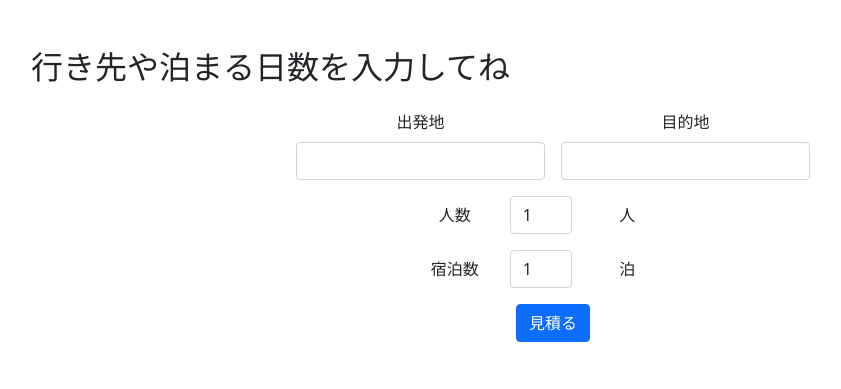
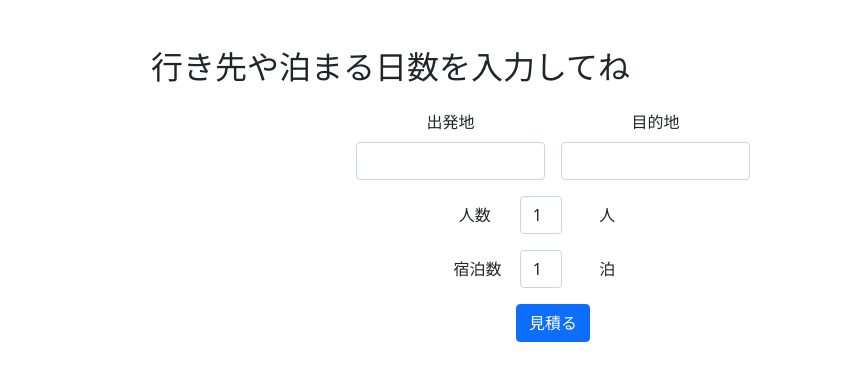
Before and after one commit to yoshi47/cs50FinalProject, a Flask app: page / in a window 1280 px wide. Shown: the top 389 px of the page, without its empty margins (87-928 px from the left). Run offline with Flask 2, Linux system fonts and the light colour scheme.

Commit message:
update:formの見た目

```diff
--- a/app.py
+++ b/app.py
@@ -5,7 +5,7 @@ from navitime import getPoint, route
 
 app = Flask(__name__)
 
-# 車以外の移動、検索結果の保存、
+# 車以外の移動、検索結果の保存、ホテルの値段（最安値などの選択肢）、予算の詳細、FlaskFormを使う、csrfトークン、selectのリストを別ファイルに
 
 @app.route('/', methods=["GET", "POST"])
 def home():  # put application's code here
--- a/static/styles.css
+++ b/static/styles.css
@@ -1,22 +1,33 @@
-main .form-control
+/*main .form-control*/
+/*{*/
+/*    !* Center form controls *!*/
+/*    display: inline-block;*/
+
+/*    !* Override Bootstrap's 100% width for form controls *!*/
+/*    width: auto;*/
+/*}*/
+
+/*main .h2*/
+/*{*/
+/*    text-align: center;*/
+/*}*/
+
+/*main*/
+/*{*/
+/*    !* Scroll horizontally as needed *!*/
+/*    overflow-x: auto;*/
+
+/*    !* Center contents *!*/
+/*    text-align: center;*/
+/*}*/
+
+label
 {
-    /* Center form controls */
-    display: inline-block;
-
-    /* Override Bootstrap's 100% width for form controls */
-    width: auto;
+    white-space: nowrap;
 }
 
-main .h2
-{
-    text-align: center;
+.container-fluid {
+margin-right: auto;
+margin-left: auto;
+max-width: 900px;
 }
-
-main
-{
-    /* Scroll horizontally as needed */
-    overflow-x: auto;
-
-    /* Center contents */
-    text-align: center;
-}
--- a/templates/base.html
+++ b/templates/base.html
@@ -1,5 +1,5 @@
 <!doctype html>
-<html lang="en">
+<html lang="ja">
   <head>
     <!-- Required meta tags -->
     <meta charset="utf-8">
@@ -8,12 +8,12 @@
     <!-- Bootstrap CSS -->
     <link href="https://cdn.jsdelivr.net/npm/bootstrap@5.0.0-beta1/dist/css/bootstrap.min.css" rel="stylesheet" integrity="sha384-giJF6kkoqNQ00vy+HMDP7azOuL0xtbfIcaT9wjKHr8RbDVddVHyTfAAsrekwKmP1" crossorigin="anonymous">
 
-{#    <link rel="stylesheet" href="/static/styles.css">#}
+    <link rel="stylesheet" href="/static/styles.css">
 
     <title>簡単見積もり {% block title %}{% endblock %}</title>
   </head>
   <body>
-    <main class="container p-5">
+    <main class="container-fluid p-5">
         {% block main %}{% endblock %}
     </main>
 
--- a/templates/form.html
+++ b/templates/form.html
@@ -22,8 +22,8 @@
       </div>
 
       <div class="form-group row mt-3 justify-content-center">
-        <label for="people" class="col-sm-1 col-form-label">人数</label>
-        <div class="col-sm-1">
+        <label for="people" class="col-1 col-form-label">人数</label>
+        <div class="col-1">
           <select name="people" class="form-control" id="people">
             <option value="1">1</option>
             <option value="2">2</option>
@@ -35,19 +35,19 @@
             <option value="8">8</option>
           </select>
         </div>
-        <label for="people" class="col-sm-1 col-form-label">人</label>
+        <label for="people" class="col-1 col-form-label">人</label>
       </div>
 
       <div class="form-group row mt-3 justify-content-center">
-        <label for="days" class="col-sm-1 col-form-label">宿泊数</label>
-        <div class="col-sm-1">
+        <label for="days" class="col-1 col-form-label">宿泊数</label>
+        <div class="col-1">
           <select name="days" class="form-control" id="days">
             <option value="1">1</option>
             <option value="2">2</option>
             <option value="3">3</option>
           </select>
         </div>
-        <label for="days" class="col-sm-1 col-form-label">泊</label>
+        <label for="days" class="col-1 col-form-label">泊</label>
       </div>
 
       <div class="col-12">
```
